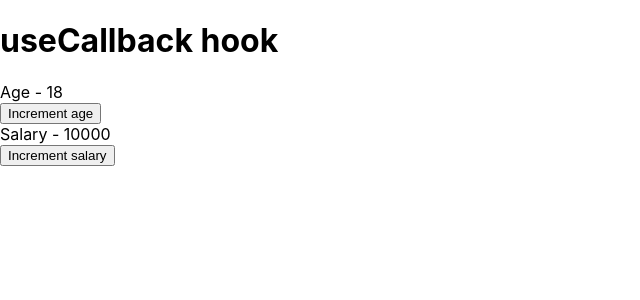
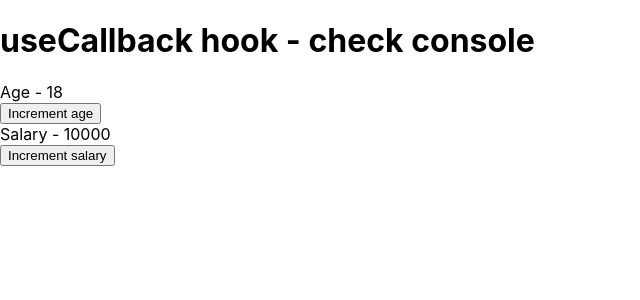
Before and after one commit to manoj633/react-revision, a React (Create React App) app: page / in a window 1280 px wide. Shown: the top 300 px of the page, without its empty margins (0-640 px from the left). Built offline with nearby package versions, Linux system fonts and the light colour scheme.

Commit message:
useCallback title modification

```diff
--- a/src/components/useCallback Example/ParentComponentForCallback.jsx
+++ b/src/components/useCallback Example/ParentComponentForCallback.jsx
@@ -16,7 +16,7 @@ function ParentComponentForCallback() {
   }, [salary]);
   return (
     <>
-      <Title>useCallback hook</Title>
+      <Title>useCallback hook - check console</Title>
       <Count text={"Age"} count={age} />
       <Button handleClick={incrementAge}>Increment age</Button>
       <Count text={"Salary"} count={salary} />
```
